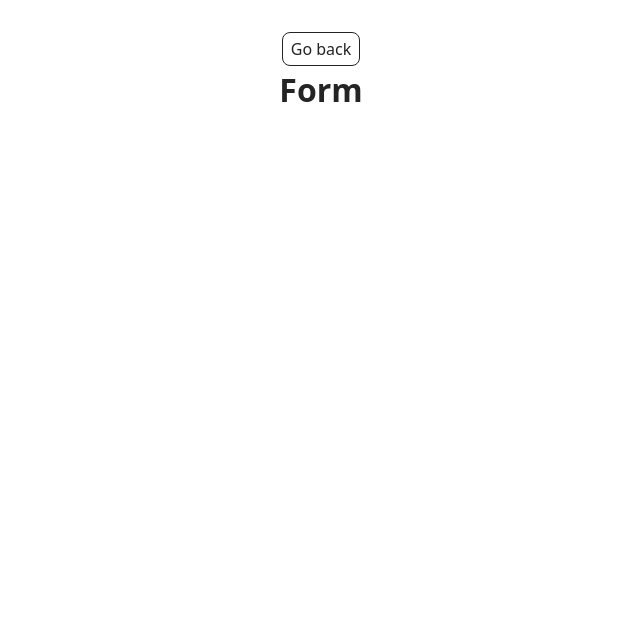
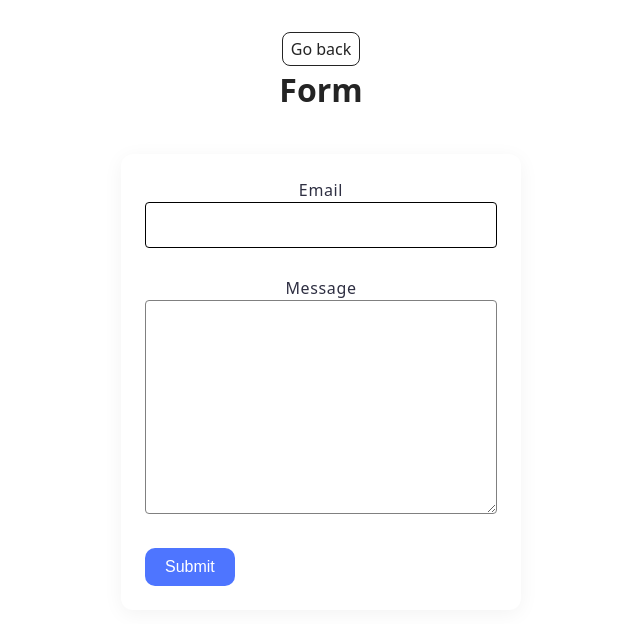
Before and after one commit to Mariia-Shtefiuk/goit-js-hw-09, a website built with Vite: page src/2-form.html in a window 1280 px wide. Shown: the whole page, without its empty margins (319-959 px from the left). Built offline with nearby package versions, Linux system fonts and the light colour scheme.

Commit message:
form html and js update

```diff
--- a/src/2-form.html
+++ b/src/2-form.html
@@ -19,6 +19,18 @@
         Form
       </h1>
     </div>
+    <form class="feedback-form" autocomplete="off">
+      <label>
+        Email
+        <input type="email" name="email" autofocus />
+      </label>
+      <label>
+        Message
+        <textarea name="message" rows="8"></textarea>
+      </label>
+      <button type="submit">Submit</button>
+    </form>
+
   </main>
   <script type="module" src="./js/2-form.js"></script>
 </body>
--- a/src/css/styles.css
+++ b/src/css/styles.css
@@ -36,5 +36,69 @@
   width: 100%;
   display: block;
   cursor: pointer;
+  border-radius: 6px;
   transition: transform 0.3s ease;
 }
+
+.feedback-form {
+  display: flex;
+  flex-direction: column;
+
+  align-items: flex-start;
+  padding: 24px;
+  width: 100%;
+  max-width: 400px;
+  margin: 40px auto;
+  background-color: #ffffff;
+  border-radius: 12px;
+  box-shadow: 0 4px 20px rgba(0, 0, 0, 0.05);
+  box-sizing: border-box;
+}
+
+label {
+  font-weight: 400;
+  font-size: 16px;
+  line-height: 1.5;
+  letter-spacing: 0.04em;
+  color: #2e2f42;
+  margin-bottom: 8px;
+  display: block;
+  width: 100%;
+}
+
+input,
+textarea {
+  width: 100%;
+  border: 1px solid #808080;
+  border-radius: 4px;
+  padding: 10px 12px;
+  font-weight: 400;
+  font-size: 16px;
+  line-height: 1.5;
+  letter-spacing: 0.04em;
+  box-sizing: border-box;
+  margin-bottom: 20px;
+  transition: border-color 0.3s ease;
+}
+
+input:focus,
+textarea:focus {
+  border-color: #000;
+  outline: none;
+}
+
+button {
+  background-color: #4e75ff;
+  color: #fff;
+  border: none;
+  padding: 10px 20px;
+  border-radius: 10px;
+  font-size: 16px;
+  cursor: pointer;
+  transition: background-color 0.3s ease, transform 0.2s ease;
+}
+
+button:hover {
+  background-color: #6c8cff;
+  transform: translateY(-1px);
+}
--- a/src/js/2-form.js
+++ b/src/js/2-form.js
@@ -0,0 +1,33 @@
+const form = document.querySelector('.feedback-form');
+
+let formData = {
+  email: '',
+  message: '',
+};
+
+const storageKey = 'feedback-form-state';
+
+form.addEventListener('input', event => {
+  const { name, value } = event.target;
+  formData[name] = value.trim();
+  localStorage.setItem(storageKey, JSON.stringify(formData));
+});
+
+const savedData = localStorage.getItem(storageKey);
+if (savedData) {
+  formData = JSON.parse(savedData);
+  form.email.value = formData.email || '';
+  form.message.value = formData.message || '';
+}
+
+form.addEventListener('submit', event => {
+  event.preventDefault();
+  if (formData.email === '' || formData.message === '') {
+    alert('Fill please all fields');
+    return;
+  }
+  console.log(formData);
+  form.reset();
+  formData = { email: '', message: '' };
+  localStorage.removeItem(storageKey);
+});
```
